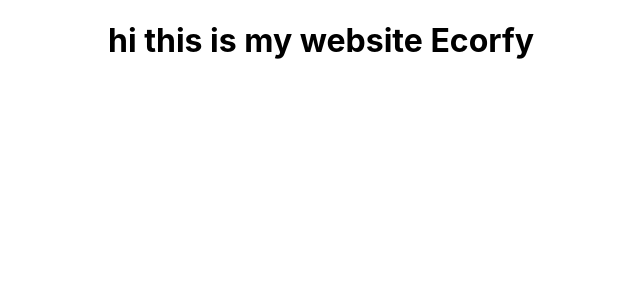
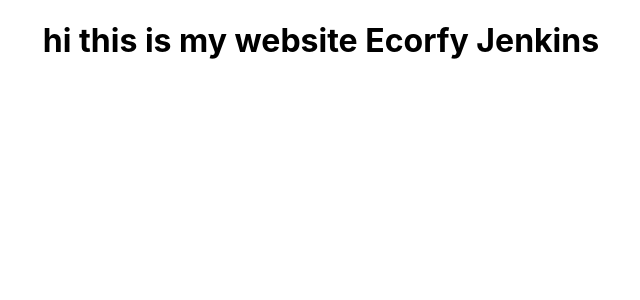
Before and after one commit to codahal/website, a React (Create React App) app: page / in a window 1280 px wide. Shown: the top 300 px of the page, without its empty margins (319-959 px from the left). Built offline with nearby package versions, Linux system fonts and the light colour scheme.

Commit message:
Update App.js

```diff
--- a/src/App.js
+++ b/src/App.js
@@ -3,7 +3,7 @@ import './App.css';
 function App() {
   return (
     <div className="App">
-      <h1>hi this is my website Ecorfy</h1>
+      <h1>hi this is my website Ecorfy Jenkins</h1>
     </div>
   );
 }
```
